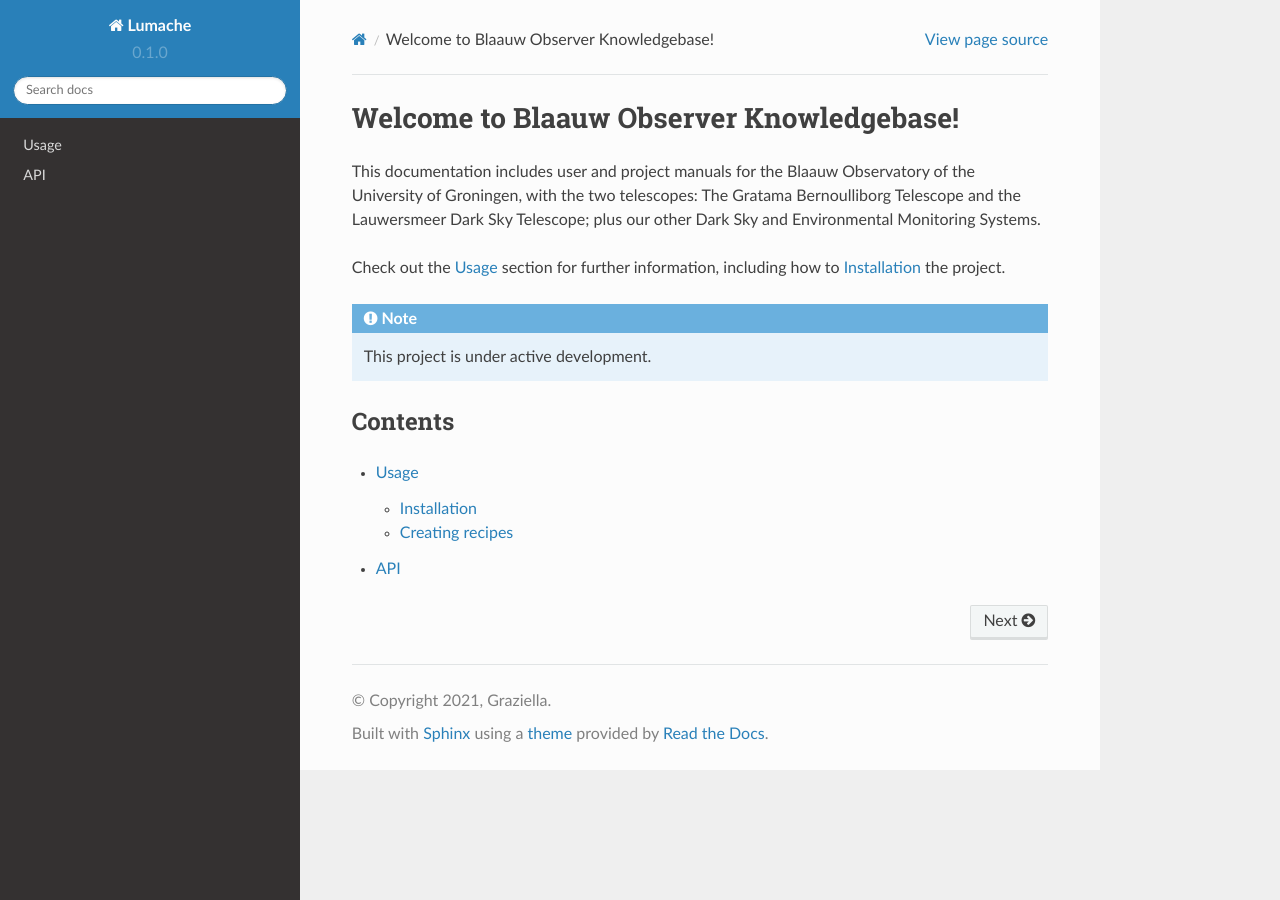
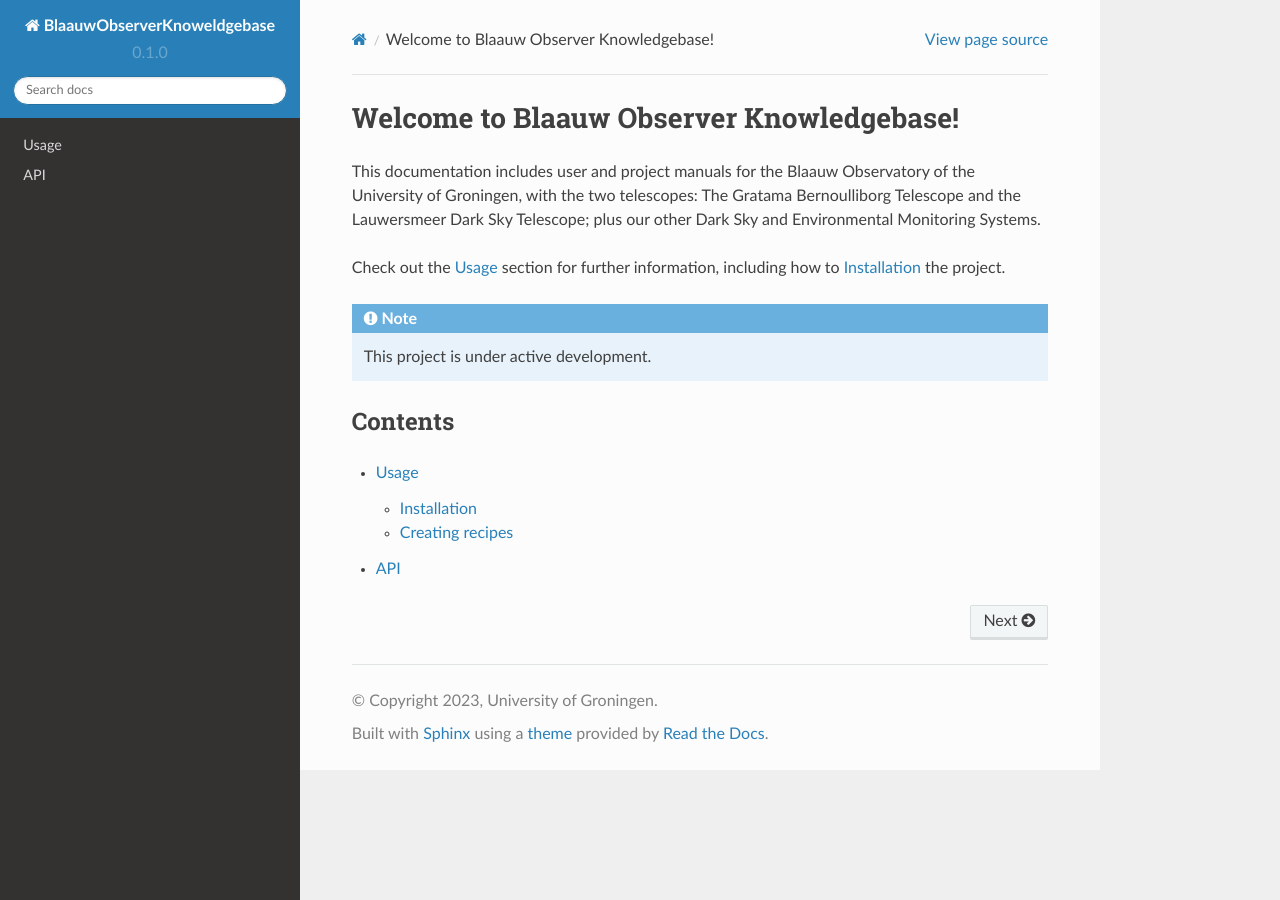
Before and after one commit to harshdmdm/knowledgebase, a Sphinx documentation site: the page built from docs/source/index.rst, in a window 1280 px wide. Built offline with Sphinx 7.4.7 and the Read the Docs theme 2.0.0, drawn with Linux system fonts in a browser that asks for light colours.

Commit message:
Update conf.py

```diff
--- a/docs/source/conf.py
+++ b/docs/source/conf.py
@@ -2,9 +2,9 @@
 
 # -- Project information
 
-project = 'Lumache'
-copyright = '2021, Graziella'
-author = 'Graziella'
+project = 'BlaauwObserverKnoweldgebase'
+copyright = '2023, University of Groningen'
+author = 'Jake Noel-Storr'
 
 release = '0.1'
 version = '0.1.0'
```
